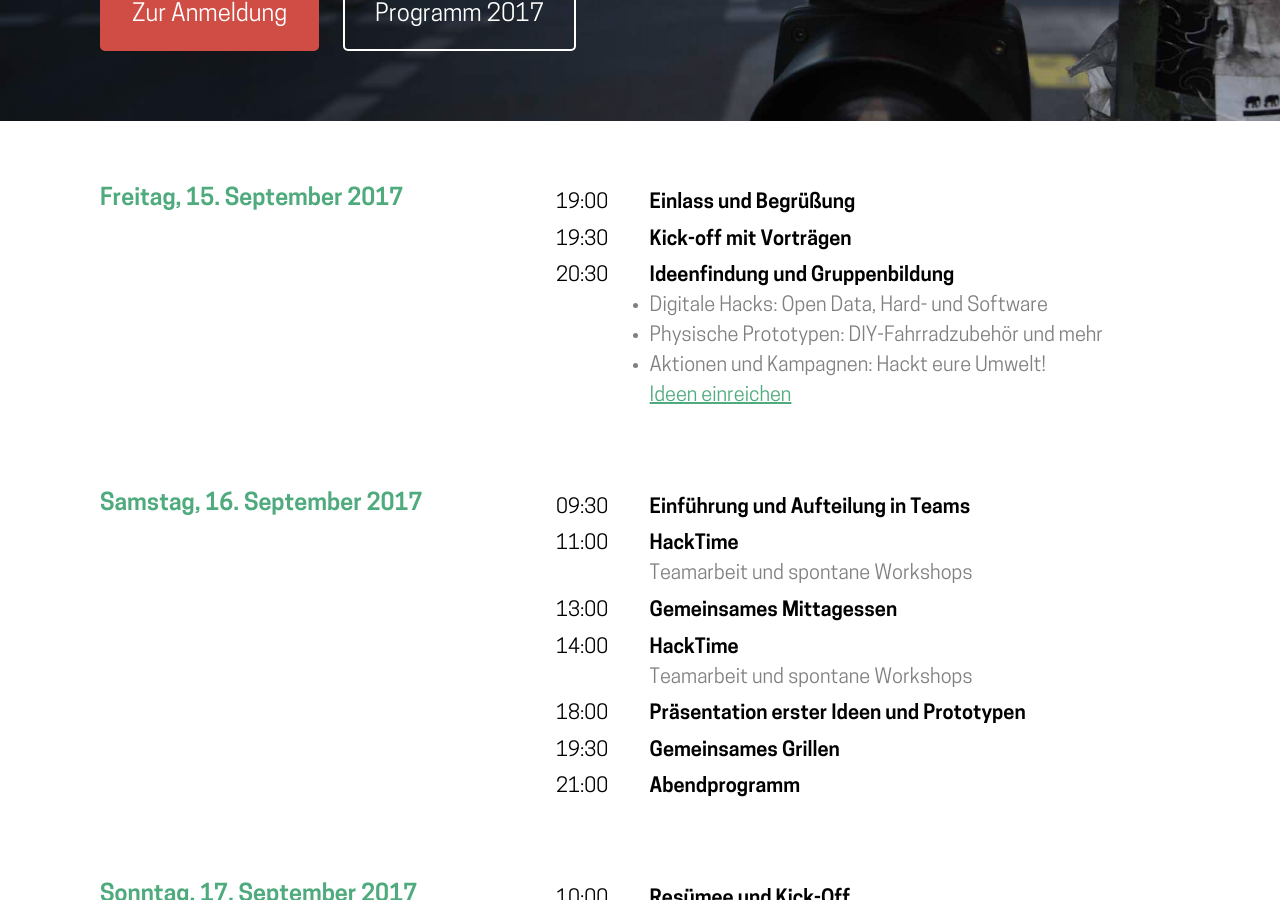
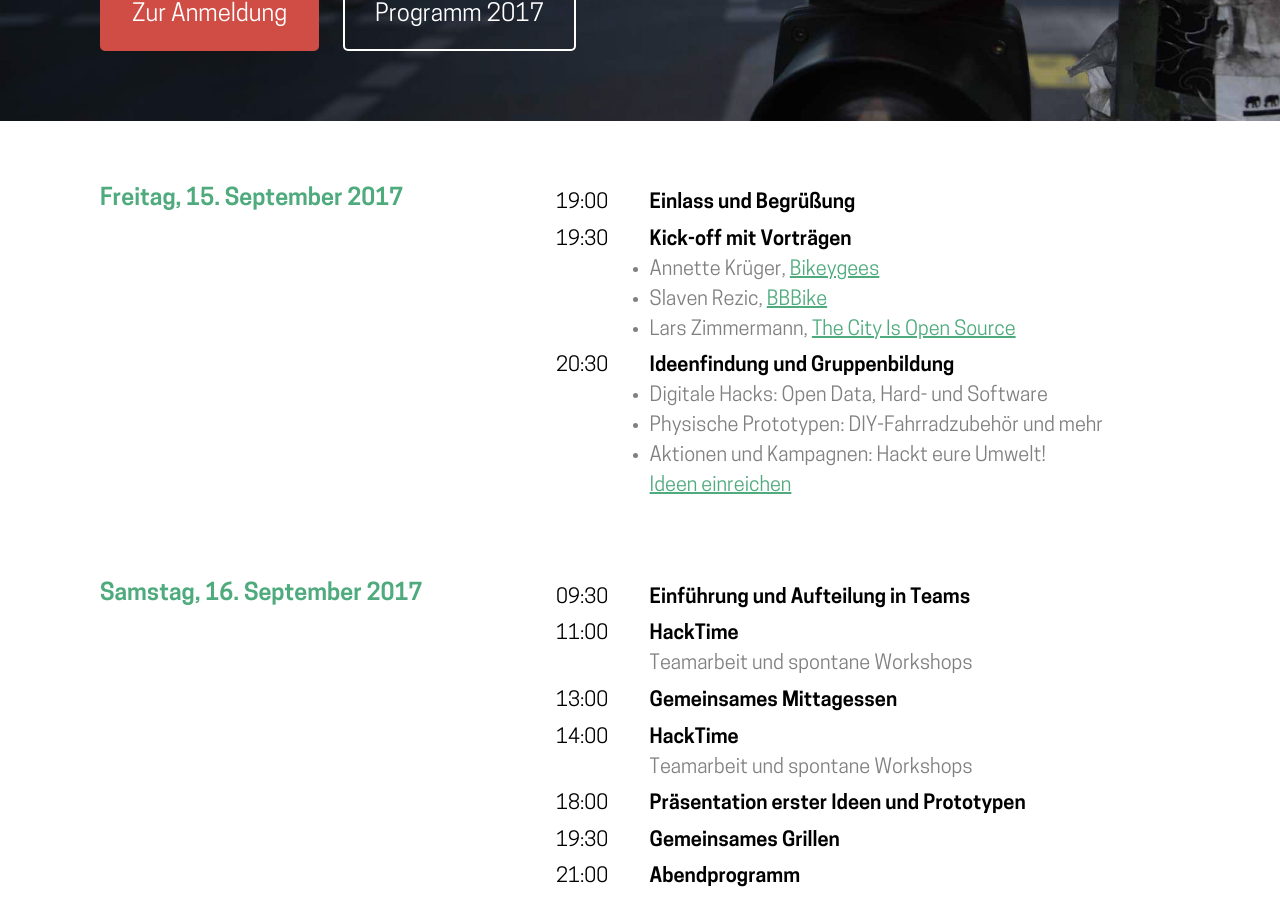
Before and after one commit to sjockers/cyclehackberlin.de, a Jekyll site: the page built from mitmachen.md, in a window 1280 px wide and 900 px high, scrolled down 503 px. Built offline with Jekyll 4.4.1, drawn with Linux system fonts in a browser that asks for light colours.

Commit message:
Schedule: Add Friday night talks

```diff
--- a/mitmachen.md
+++ b/mitmachen.md
@@ -18,6 +18,18 @@ schedule:
     name: Einlass und Begrüßung
   - time: '19:30'
     name: Kick-off mit Vorträgen
+    content: |
+      <ul>
+        <li>
+          Annette Krüger, <a href="http://bikeygees.org">Bikeygees</a>
+        </li>
+        <li>
+          Slaven Rezic, <a href="http://www.bbbike.de">BBBike</a>
+        </li>
+        <li>
+          Lars Zimmermann, <a href="http://thecityisopensource.bloglz.de/hacking-to-create-the-free-sustainable-circular-city/">The City Is Open Source</a>
+        </li>
+      </ul>
   - time: '20:30'
     name: Ideenfindung und Gruppenbildung
     content: |
```
